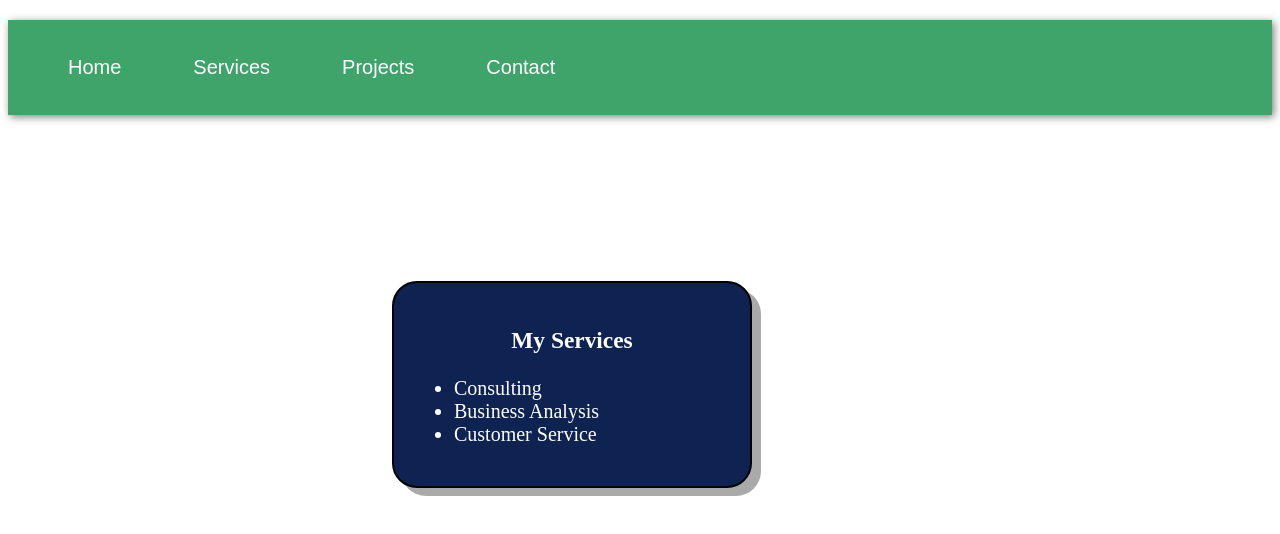
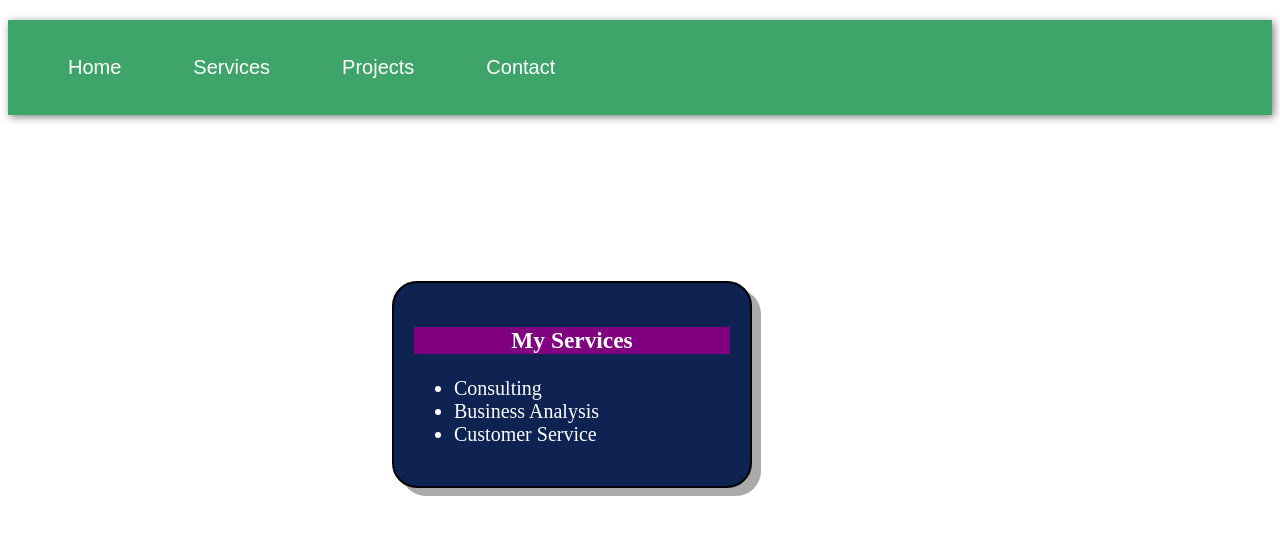
Before and after one commit to matthewsanner/wgu-angular-demo, an Angular app: page /services in a window 1280 px wide. Shown: the top 534 px of the page. Built offline with nearby package versions, Linux system fonts and the light colour scheme.

Commit message:
adds a highlight attribute directive to services

```diff
--- /dev/null
+++ b/src/app/services-home/highlight.directive.ts
@@ -0,0 +1,10 @@
+import { Directive, ElementRef } from '@angular/core';
+
+@Directive({
+  selector: '[appHighlight]',
+})
+export class HighlightDirective {
+  constructor(el: ElementRef) {
+    el.nativeElement.style.backgroundColor = 'purple';
+  }
+}
--- a/src/app/services-home/services-home.component.html
+++ b/src/app/services-home/services-home.component.html
@@ -1,5 +1,5 @@
 <div class="myServices">
-  <h3 class="businessCardTitle">My Services</h3>
+  <h3 appHighlight class="businessCardTitle">My Services</h3>
   <ul>
     <li>Consulting</li>
     <li>Business Analysis</li>
```
Also changed, not shown: src/app/services-home/services-home.component.ts (+4 -5 lines), 1 other file (tests, documents, lock files or other folders).
